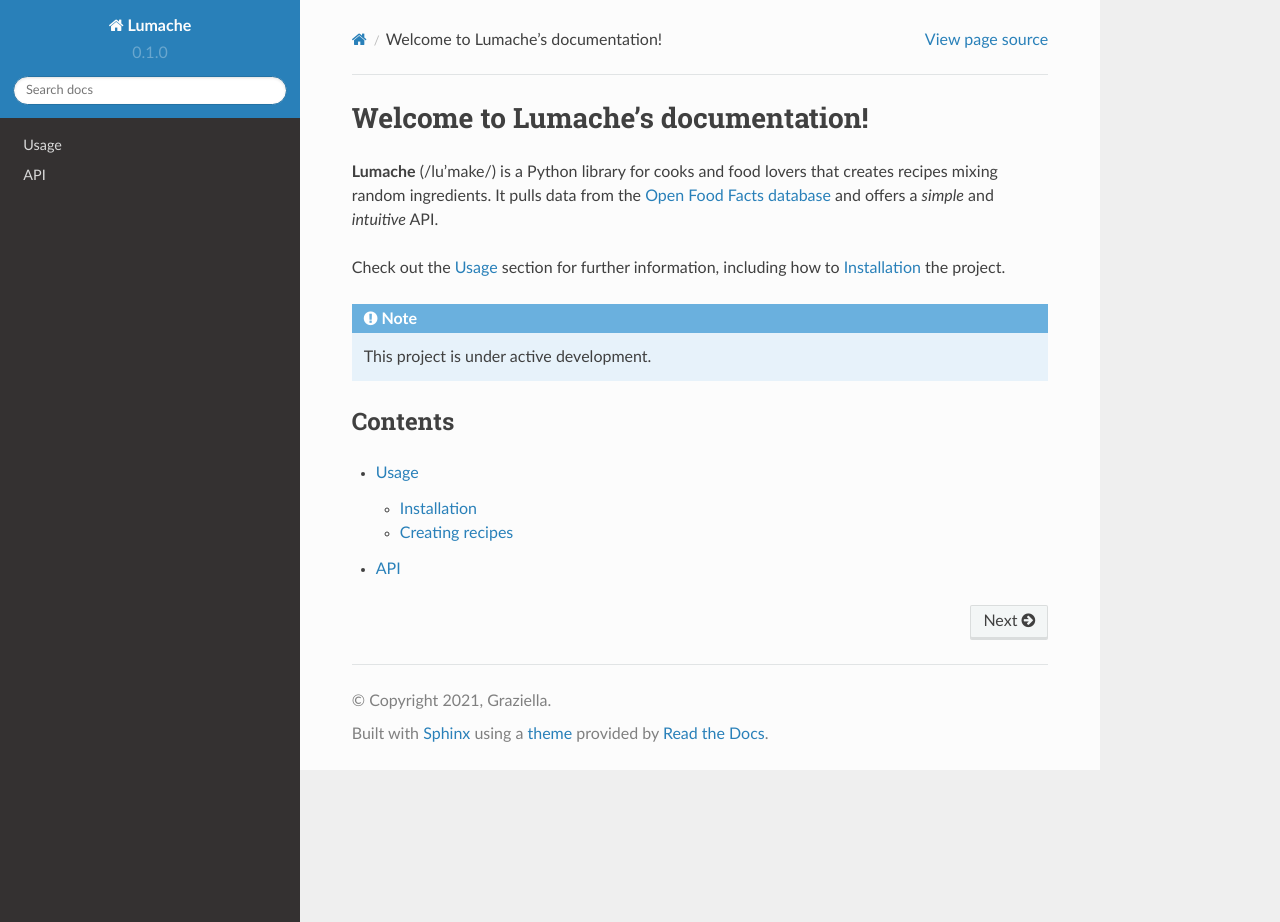
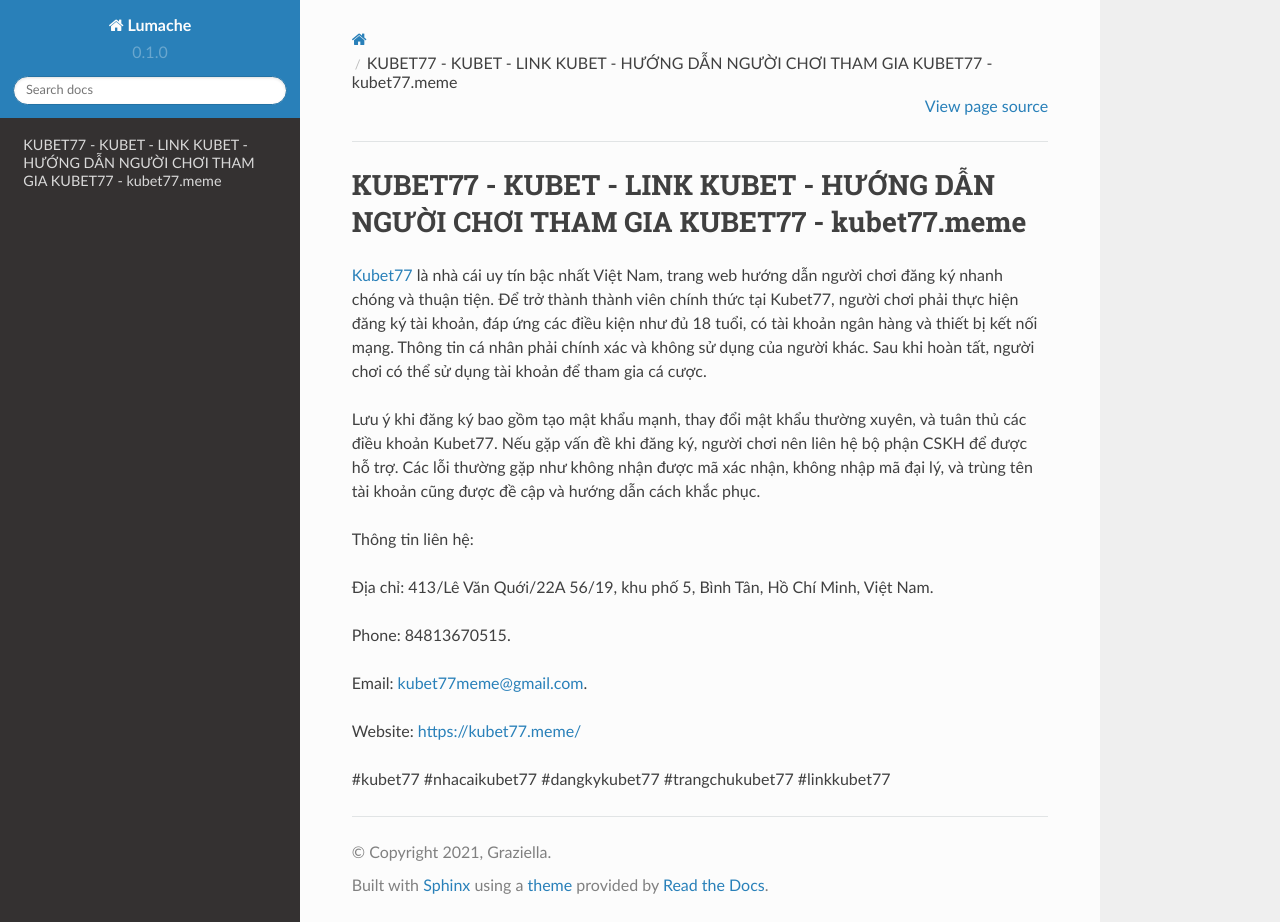
Before and after one commit to iaduphattai904809/kubet77meme, a Sphinx documentation site: the page built from docs/source/index.rst, in a window 1280 px wide and 922 px high. Built offline with Sphinx 7.4.7 and the Read the Docs theme 2.0.0, drawn with Linux system fonts in a browser that asks for light colours.

Commit message:
Update index.rst

```diff
--- a/docs/source/index.rst
+++ b/docs/source/index.rst
@@ -1,22 +1,18 @@
-Welcome to Lumache's documentation!
+KUBET77 - KUBET - LINK KUBET - HƯỚNG DẪN NGƯỜI CHƠI THAM GIA KUBET77 - kubet77.meme
 ===================================
 
-**Lumache** (/lu'make/) is a Python library for cooks and food lovers
-that creates recipes mixing random ingredients.
-It pulls data from the `Open Food Facts database <https://world.openfoodfacts.org/>`_
-and offers a *simple* and *intuitive* API.
+`Kubet77 <https://kubet77.meme/>`_ là nhà cái uy tín bậc nhất Việt Nam, trang web hướng dẫn người chơi đăng ký nhanh chóng và thuận tiện. Để trở thành thành viên chính thức tại Kubet77, người chơi phải thực hiện đăng ký tài khoản, đáp ứng các điều kiện như đủ 18 tuổi, có tài khoản ngân hàng và thiết bị kết nối mạng. Thông tin cá nhân phải chính xác và không sử dụng của người khác. Sau khi hoàn tất, người chơi có thể sử dụng tài khoản để tham gia cá cược.
 
-Check out the :doc:`usage` section for further information, including
-how to :ref:`installation` the project.
+Lưu ý khi đăng ký bao gồm tạo mật khẩu mạnh, thay đổi mật khẩu thường xuyên, và tuân thủ các điều khoản Kubet77. Nếu gặp vấn đề khi đăng ký, người chơi nên liên hệ bộ phận CSKH để được hỗ trợ. Các lỗi thường gặp như không nhận được mã xác nhận, không nhập mã đại lý, và trùng tên tài khoản cũng được đề cập và hướng dẫn cách khắc phục.
 
-.. note::
+Thông tin liên hệ:
 
-   This project is under active development.
+Địa chỉ: 413/Lê Văn Quới/22A 56/19, khu phố 5, Bình Tân, Hồ Chí Minh, Việt Nam.
 
-Contents
---------
+Phone: 84813670515.
 
-.. toctree::
+Email: kubet77meme@gmail.com.
 
-   usage
-   api
+Website: https://kubet77.meme/
+
+#kubet77 #nhacaikubet77 #dangkykubet77 #trangchukubet77 #linkkubet77
```
